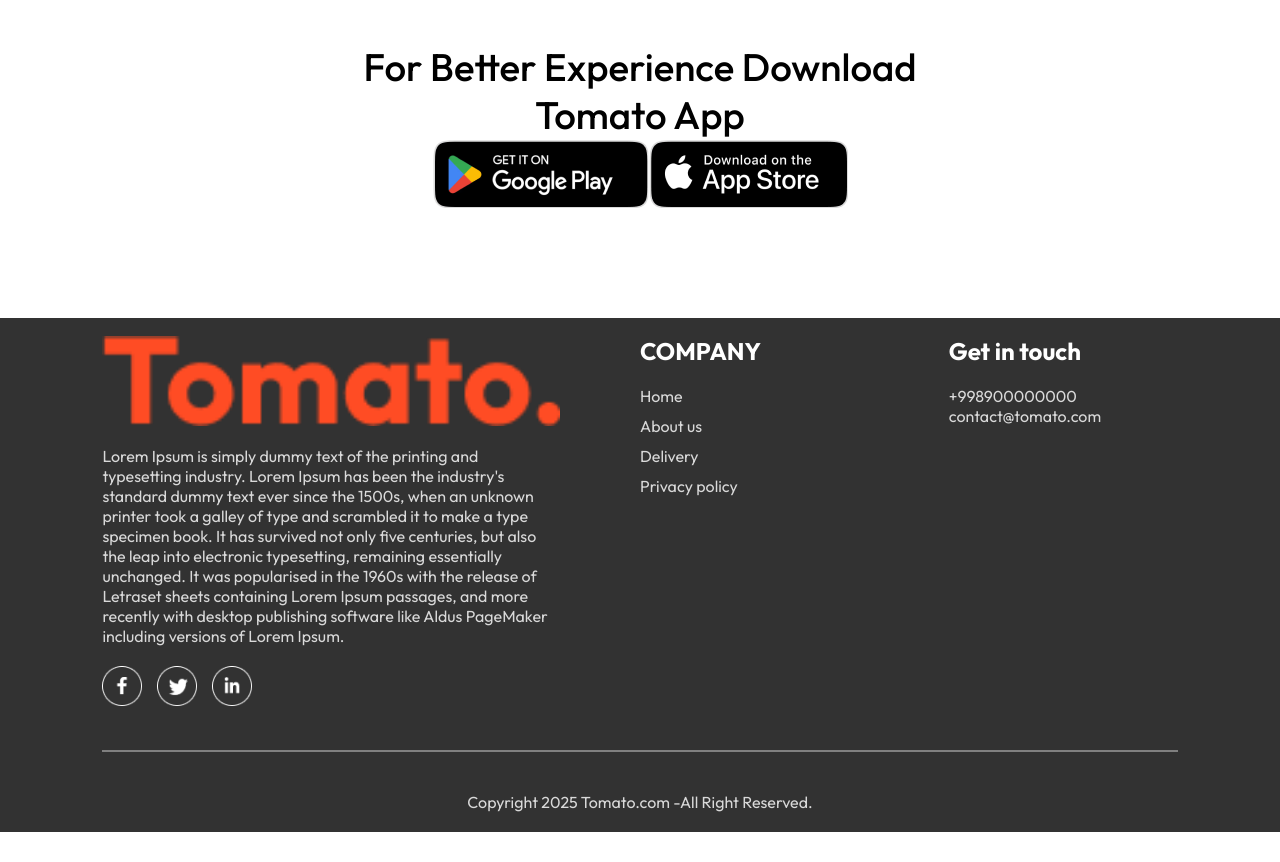
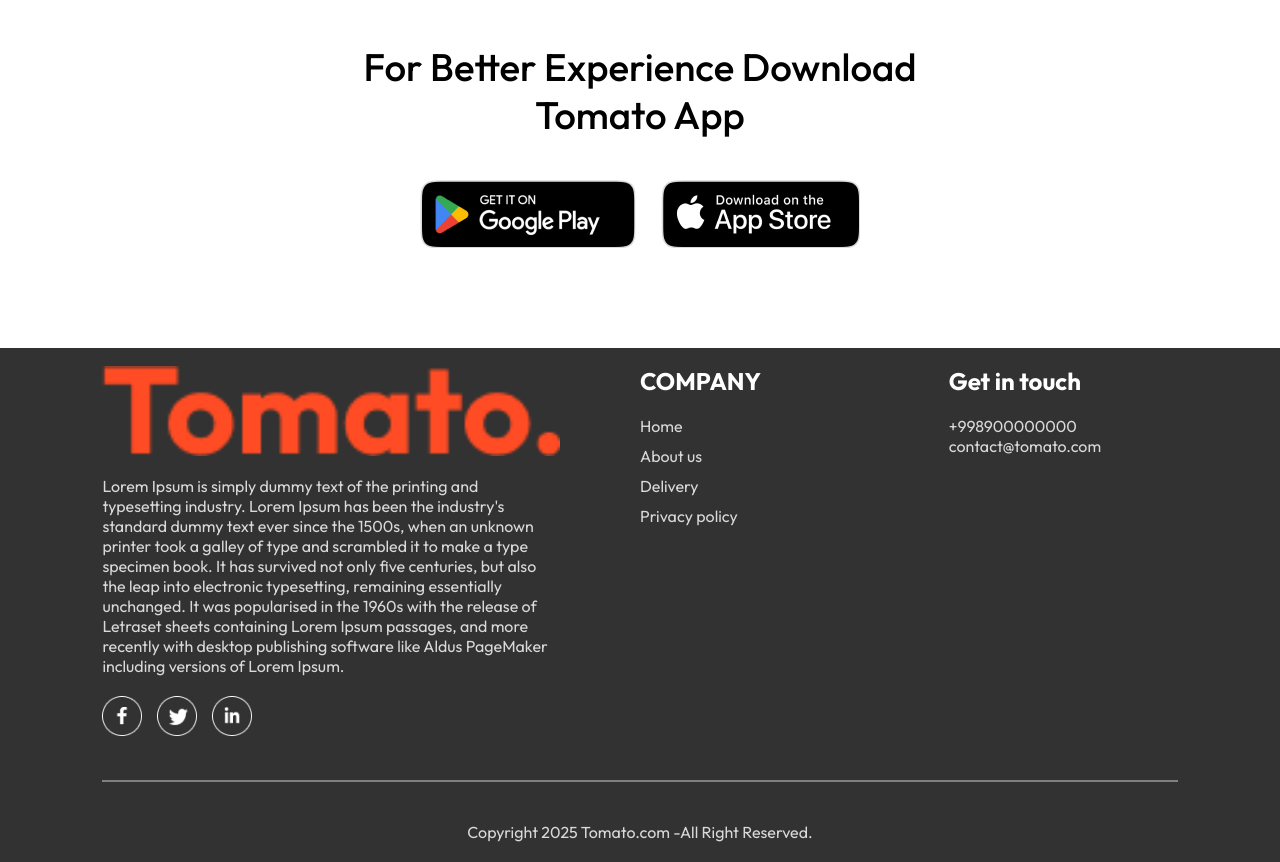
Before and after one commit to shaxa98/DliweryFood, a React (Vite) app in the folder Food/: page / in a window 1280 px wide. Shown: the part 6040-6902 px from the top of the page. Before the commit the page ends 6872 px from the top, so only its background shows below. Built offline with nearby package versions, Linux system fonts and the light colour scheme.

Commit message:
update appDownload

```diff
--- a/Food/src/components/AppDownload/AppDownload.css
+++ b/Food/src/components/AppDownload/AppDownload.css
@@ -5,3 +5,9 @@
   text-align: center;
   font-weight: 500;
 }
+.app-download-platforms {
+  display: flex;
+  justify-content: center;
+  gap: max(2vw, 10px);
+  margin-top: 40px;
+}
--- a/Food/src/components/AppDownload/AppDownload.jsx
+++ b/Food/src/components/AppDownload/AppDownload.jsx
@@ -9,7 +9,7 @@
         For Better Experience Download <br />
         Tomato App
       </p>
-      <div className="app-download-paltforms">
+      <div className="app-download-platforms">
         <img src={assets.play_store} alt="" />
         <img src={assets.app_store} alt="" />
       </div>
```
